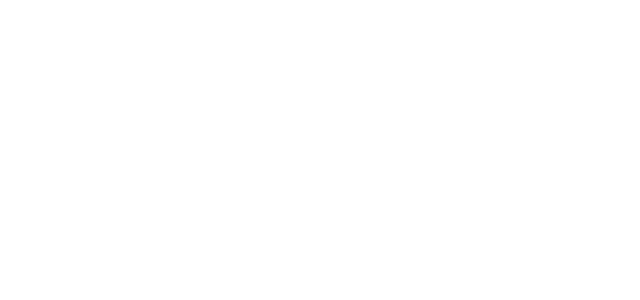
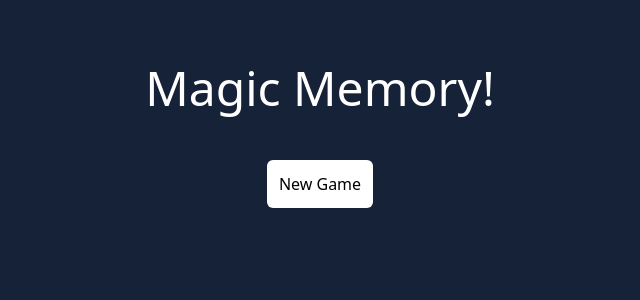
Before and after one commit to RedJOe-0608/Magic-Memory-Game, a React (Create React App) app: page / in a window 1280 px wide. Shown: the top 300 px of the page, without its empty margins (320-960 px from the left). Built offline with nearby package versions, Linux system fonts and the light colour scheme.

Commit message:
Card Images array created

```diff
--- a/src/App.js
+++ b/src/App.js
@@ -1,5 +1,19 @@
 function App() {
-  return <div className="App"></div>;
+  const cardImages = [
+    {"src": "/img/helmet-1.png"},
+    {"src": "/img/potion-1.png"},
+    {"src": "/img/ring-1.png"},
+    {"src": "/img/scroll-1.png"},
+    {"src": "/img/shield-1.png"},
+    {"src": "/img/sword-1.png"},
+  ]
+  return <div className="flex flex-col items-center justify-center">
+    <h1 className="text-5xl text-white mt-[4rem]">Magic Memory!</h1>
+    <button className="mt-[3rem] rounded-md p-3 bg-white">New Game</button>
+    <main>
+
+    </main>
+  </div>;
 }
 
 export default App;
--- a/src/index.css
+++ b/src/index.css
@@ -2,16 +2,16 @@
 @tailwind components;
 @tailwind utilities;
 
-body {
+@import url('https://fonts.googleapis.com/css2?family=Raleway:ital,wght@0,200;0,400;0,500;0,600;0,700;1,200;1,300;1,400;1,600&display=swap');
+
+
+*{
   margin: 0;
-  font-family: -apple-system, BlinkMacSystemFont, 'Segoe UI', 'Roboto', 'Oxygen',
-    'Ubuntu', 'Cantarell', 'Fira Sans', 'Droid Sans', 'Helvetica Neue',
-    sans-serif;
-  -webkit-font-smoothing: antialiased;
-  -moz-osx-font-smoothing: grayscale;
+  padding: 0;
+  box-sizing: border-box;
 }
 
-code {
-  font-family: source-code-pro, Menlo, Monaco, Consolas, 'Courier New',
-    monospace;
+body {
+  background-color: #152238;
+  min-height: screen;
 }
```
